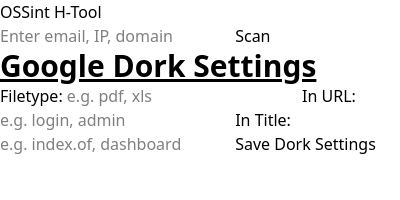
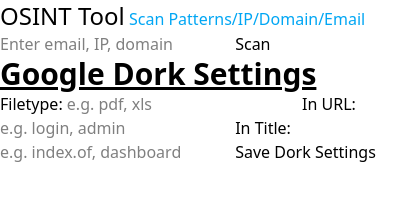
Before and after one commit to JakeOJeff/OSSint, a browser extension: page popup.html in a window 400 px wide. Drawn offline with Linux system fonts and the light colour scheme.

```diff
--- a/popup.html
+++ b/popup.html
@@ -5,7 +5,9 @@
         <link href="./src/output.css" rel="stylesheet">
     </head>
     <body>
-        <h3>OSSint H-Tool</h3>
+        <span class="text-2xl font-medium">OSINT Tool</span>
+        <span class="font-medium text-sky-500">Scan Patterns/IP/Domain/Email</span>
+
         <input type="text" id="input" placeholder="Enter email, IP, domain" />
         <button id="lookup">Scan</button>
         <div id="results"></div>
```
Also changed, not shown: src/output.css.
